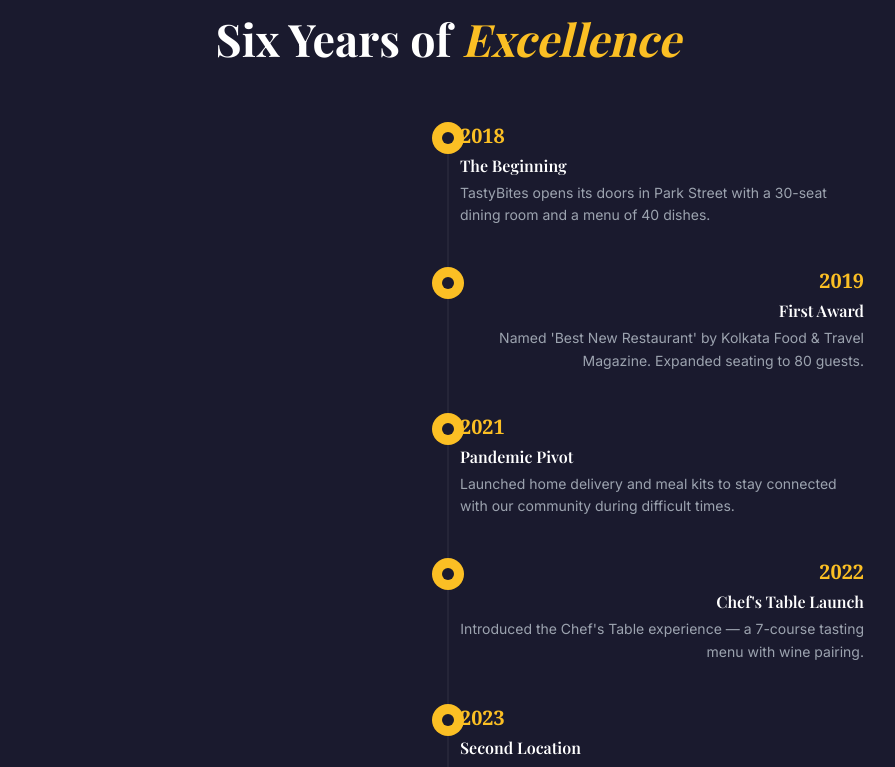
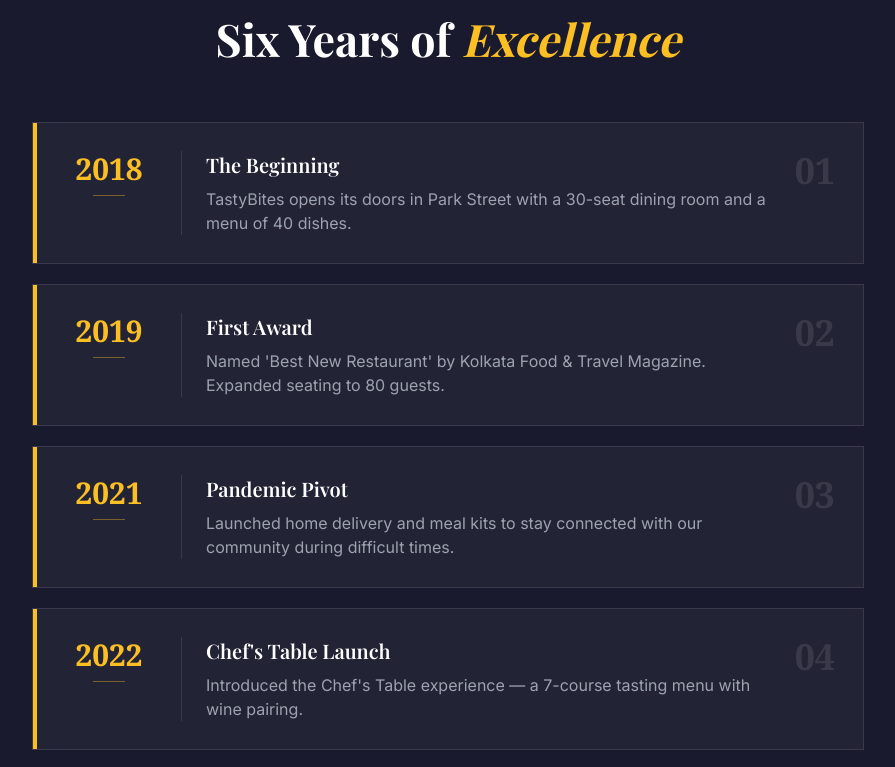
Before and after one commit to Srijan1652871/tastybites-frontend, a React (Vite) app: page /about in a window 1280 px wide. Shown: the part 1800-2567 px from the top of the page, without its empty margins (192-1087 px from the left). Built offline with nearby package versions, Linux system fonts and the light colour scheme; a web font is replaced by a local one.

Commit message:
about change

```diff
--- a/src/pages/About.jsx
+++ b/src/pages/About.jsx
@@ -134,53 +134,69 @@
     {/* Our Journey / Timeline */}
     <section className="py-20 bg-[#1a1a2e]">
       <div className="max-w-4xl mx-auto px-5 sm:px-8">
+
         <FadeInUp className="text-center mb-14">
-          <p className="section-label justify-center text-amber-400"><Award size={13} /> Our Journey</p>
-          <h2 className="section-title-light">Six Years of <span className="text-amber-400 italic">Excellence</span></h2>
+          <p className="section-label justify-center text-amber-400">
+            <Award size={13} /> Our Journey
+          </p>
+
+          <h2 className="section-title-light">
+            Six Years of{" "}
+            <span className="text-amber-400 italic">Excellence</span>
+          </h2>
         </FadeInUp>
-        <div className="relative">
-          {/* Vertical line */}
-          <div className="absolute left-4 sm:left-1/2 top-0 bottom-0 w-px bg-white/10 -translate-x-1/2" />
-          <div className="space-y-10">
-            {milestones.map((m, i) => (
-              <FadeInUp key={i} delay={i * 80}>
-                <div className={`relative flex items-start gap-6 ${i % 2 === 0 ? "sm:flex-row" : "sm:flex-row-reverse"}`}>
-                  <div className="sm:flex-1 sm:text-right hidden sm:block">
-                    {i % 2 !== 0 && (
-                      <div>
-                        <span className="inline-block text-amber-400 font-bold text-xl font-serif">{m.year}</span>
-                        <h3 className="text-white font-semibold mt-1">{m.title}</h3>
-                        <p className="text-gray-400 text-sm mt-1 leading-relaxed">{m.desc}</p>
-                      </div>
-                    )}
+
+        <div className="space-y-5">
+
+          {milestones.map((m, i) => (
+            <FadeInUp key={i} delay={i * 80}>
+
+              <div className="group relative bg-white/[0.04] border border-white/10 hover:border-amber-400/40 transition-all duration-300">
+
+                {/* Amber accent on the left */}
+                <div className="absolute left-0 top-0 bottom-0 w-1 bg-amber-400" />
+
+                <div className="flex items-start gap-6 p-6 sm:p-7">
+
+                  {/* Year */}
+                  <div className="shrink-0 w-20 sm:w-24 text-center">
+                    <span className="text-amber-400 font-bold text-2xl sm:text-3xl font-serif">
+                      {m.year}
+                    </span>
+
+                    <div className="mt-2 mx-auto w-8 h-px bg-amber-400/40" />
                   </div>
-                  {/* Dot */}
-                  <div className="shrink-0 w-8 h-8 rounded-full bg-amber-400 flex items-center justify-center z-10 relative sm:absolute sm:left-1/2 sm:-translate-x-1/2 sm:top-0">
-                    <div className="w-3 h-3 rounded-full bg-[#1a1a2e]" />
+
+                  {/* Vertical divider */}
+                  <div className="hidden sm:block w-px self-stretch bg-white/10" />
+
+                  {/* Content */}
+                  <div className="flex-1">
+                    <h3 className="text-white font-semibold text-lg sm:text-xl">
+                      {m.title}
+                    </h3>
+
+                    <p className="text-gray-400 text-sm sm:text-base mt-2 leading-relaxed">
+                      {m.desc}
+                    </p>
                   </div>
-                  <div className="sm:flex-1">
-                    <div className="sm:hidden">
-                      <span className="text-amber-400 font-bold text-xl font-serif">{m.year}</span>
-                    </div>
-                    {i % 2 === 0 && (
-                      <div className="hidden sm:block">
-                        <span className="inline-block text-amber-400 font-bold text-xl font-serif">{m.year}</span>
-                        <h3 className="text-white font-semibold mt-1">{m.title}</h3>
-                        <p className="text-gray-400 text-sm mt-1 leading-relaxed">{m.desc}</p>
-                      </div>
-                    )}
-                    <div className="sm:hidden">
-                      <h3 className="text-white font-semibold mt-1">{m.title}</h3>
-                      <p className="text-gray-400 text-sm mt-1 leading-relaxed">{m.desc}</p>
-                    </div>
+
+                  {/* Number */}
+                  <div className="hidden sm:block text-white/10 font-serif text-4xl font-bold">
+                    {String(i + 1).padStart(2, "0")}
                   </div>
+
                 </div>
-              </FadeInUp>
-            ))}
-          </div>
+
+              </div>
+
+            </FadeInUp>
+          ))}
+
         </div>
       </div>
     </section>
+
 
     {/* Meet the Chefs */}
     <section className="py-20 bg-white">
```
